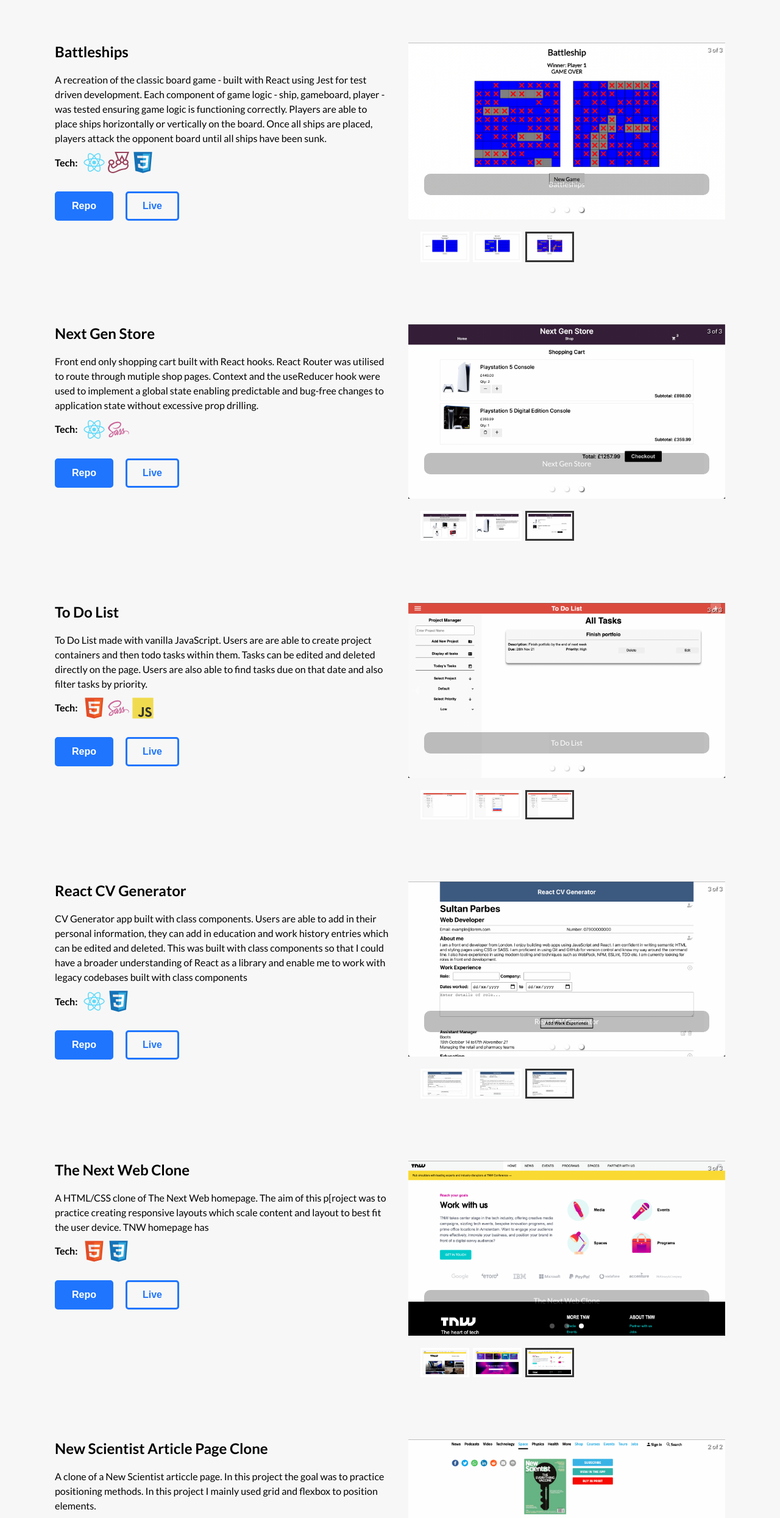
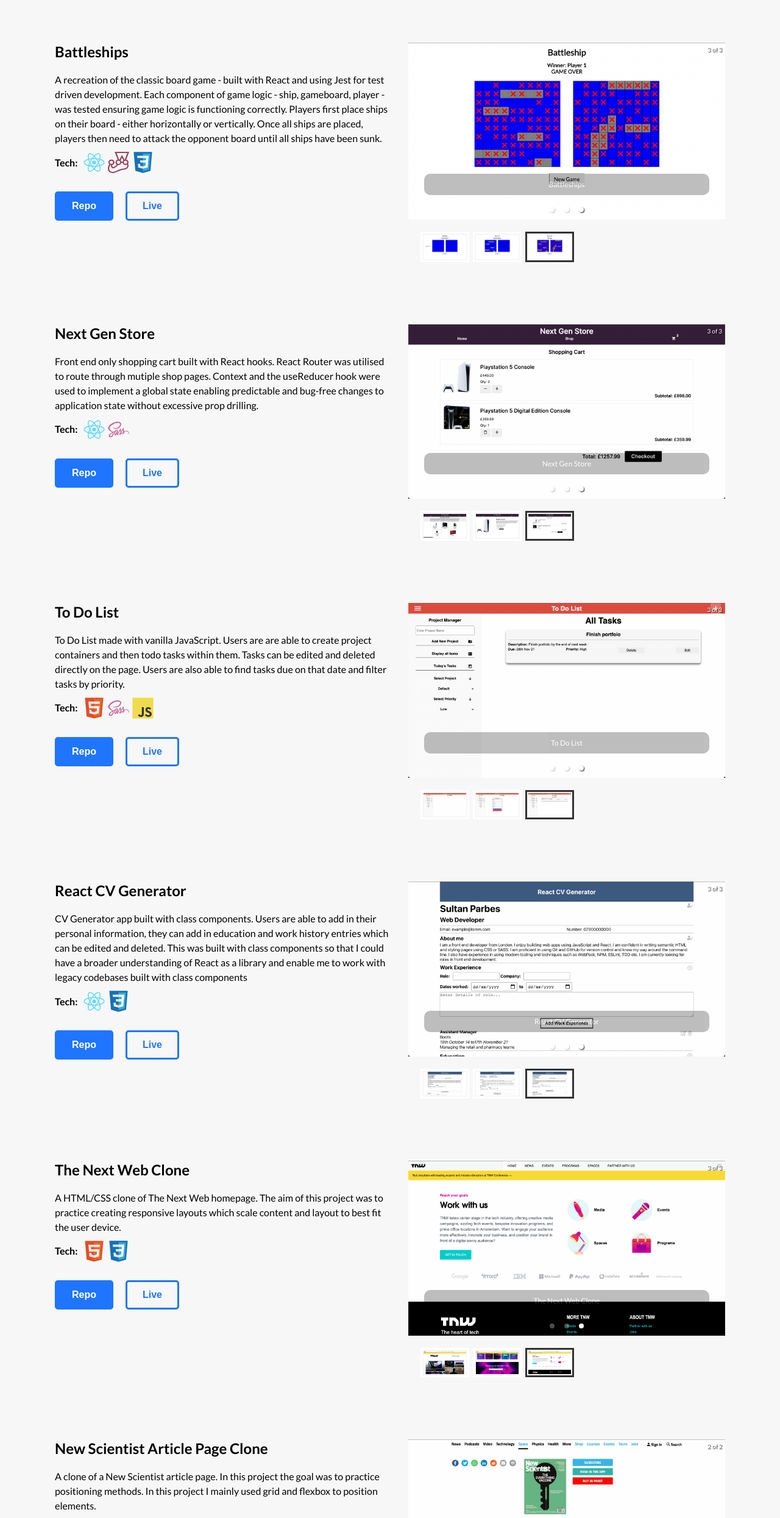
Before and after one commit to sultanp91/portfolio, a React (Create React App) app: page / in a window 1280 px wide. Shown: the part 1210-3700 px from the top of the page at 61% size. Built offline with nearby package versions, Linux system fonts and the light colour scheme.

Commit message:
updated project descriptions

```diff
--- a/src/components/projectdata.js
+++ b/src/components/projectdata.js
@@ -121,7 +121,7 @@ export const projectData = [
   {
     title: "Battleships",
     description:
-      "A recreation of the classic board game - built with React using Jest for test driven development. Each component of game logic - ship, gameboard, player - was tested ensuring game logic is functioning correctly. Players are able to place ships horizontally or vertically on the board. Once all ships are placed, players attack the opponent board until all ships have been sunk.",
+      "A recreation of the classic board game - built with React and using Jest for test driven development. Each component of game logic - ship, gameboard, player - was tested ensuring game logic is functioning correctly. Players first place ships on their board - either horizontally or vertically. Once all ships are placed, players then need to attack the opponent board until all ships have been sunk.",
     images: [battleships1, battleships2, battleships3],
     repo: "https://github.com/sultanp91/battleship",
     live: "https://sultanp91.github.io/battleship/",
@@ -140,7 +140,7 @@ export const projectData = [
   {
     title: "To Do List",
     description:
-      "To Do List made with vanilla JavaScript. Users are are able to create project containers and then todo tasks within them. Tasks can be edited and deleted directly on the page. Users are also able to find tasks due on that date and also filter tasks by priority.",
+      "To Do List made with vanilla JavaScript. Users are are able to create project containers and then todo tasks within them. Tasks can be edited and deleted directly on the page. Users are also able to find tasks due on that date and filter tasks by priority.",
     images: [todolist1, todolist2, todolist3],
     repo: "https://github.com/sultanp91/to-do-list",
     live: "https://sultanp91.github.io/to-do-list/",
@@ -159,7 +159,7 @@ export const projectData = [
   {
     title: "The Next Web Clone",
     description:
-      "A HTML/CSS clone of The Next Web homepage. The aim of this p[roject was to practice creating responsive layouts which scale content and layout to best fit the user device. TNW homepage has ",
+      "A HTML/CSS clone of The Next Web homepage. The aim of this project was to practice creating responsive layouts which scale content and layout to best fit the user device.",
     images: [tnw1, tnw2, tnw3],
     repo: "https://github.com/sultanp91/the-next-web-clone",
     live: "https://sultanp91.github.io/the-next-web-clone/",
@@ -168,7 +168,7 @@ export const projectData = [
   {
     title: "New Scientist Article Page Clone",
     description:
-      "A clone of a New Scientist articcle page. In this project the goal was to practice positioning methods. In this project I mainly used grid and flexbox to position elements.",
+      "A clone of a New Scientist article page. In this project the goal was to practice positioning methods. In this project I mainly used grid and flexbox to position elements.",
     images: [ns1, ns2],
     repo: "https://github.com/sultanp91/new-scientist-article",
     live: "https://sultanp91.github.io/new-scientist-article/",
```
